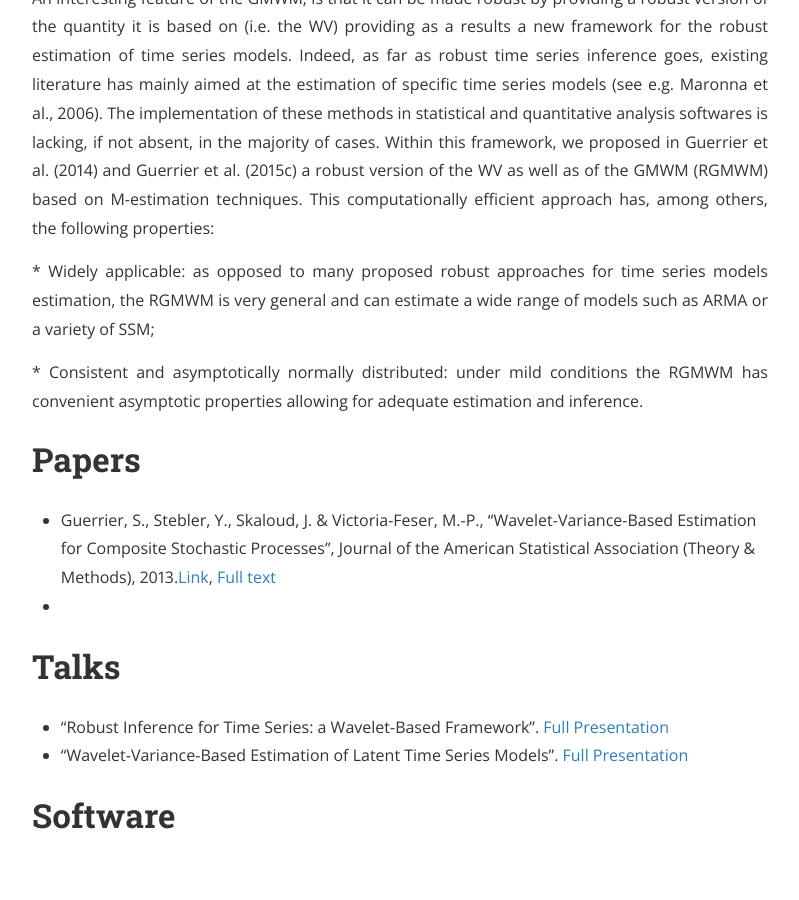
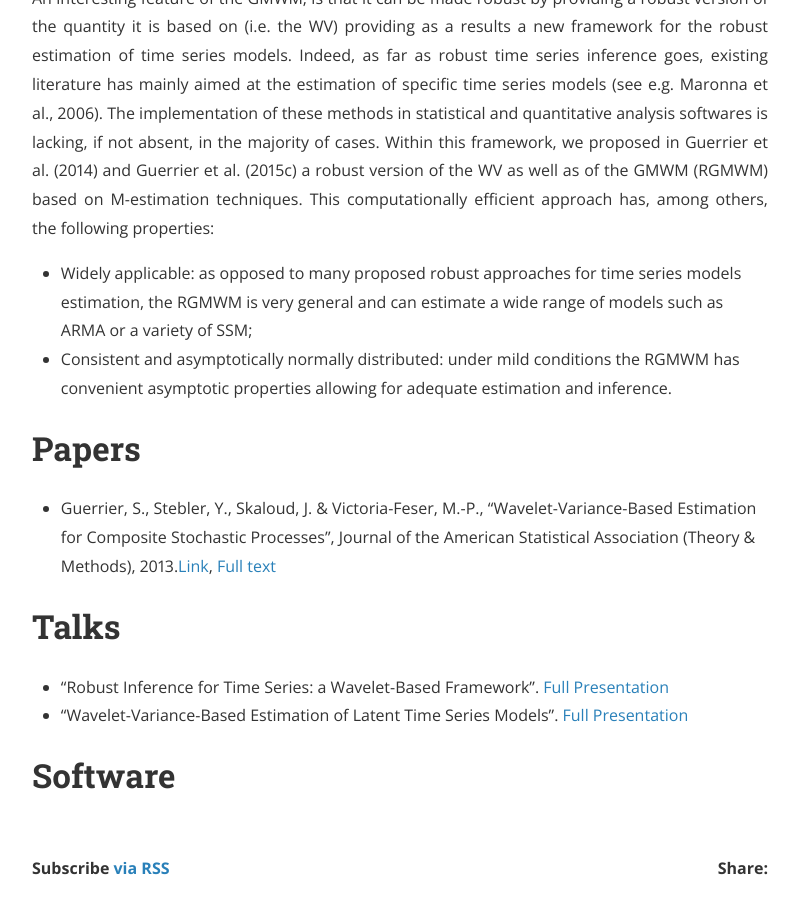
Before and after one commit to SMAC-Group/smac-group.github.io, a Jekyll site: the page built from methods/_posts/2015-11-14-gmwm.markdown, in a window 1280 px wide and 900 px high, scrolled down 1331 px. Shown: the whole window, without its empty margins (240-1039 px from the left). Built offline with Jekyll 4.4.1, drawn with Linux system fonts in a browser that asks for light colours; nearby versions of some CDN libraries; a style sheet for code colours, icons or effects is not loaded.

Commit message:
bullet point intro

```diff
--- a/methods/_posts/2015-11-14-gmwm.markdown
+++ b/methods/_posts/2015-11-14-gmwm.markdown
@@ -22,15 +22,13 @@ This method was originally proposed for the estimation of latent time series mod
 1in many domains such as engineering or natural sciences as well as finance and others (see e.g. Guerrier, 2013 for a detailed discussion on these models). Generally being very complicated and/or computationally intensive to estimate, the GMWM manages to estimate these models by providing a method which, among others, is (i) straightforward to implement, (ii) as computationally efficient as the well-known fast Fourier transform and (iii) has appropriate asymptotic properties.</p>
 <p align="justify">
 An interesting feature of the GMWM, is that it can be made robust by providing a robust version of the quantity it is based on (i.e. the WV) providing as a results a new framework for the robust estimation of time series models. Indeed, as far as robust time series inference goes, existing literature has mainly aimed at the estimation of specific time series models (see e.g. Maronna et al., 2006). The implementation of these methods in statistical and quantitative analysis softwares is lacking, if not absent, in the majority of cases. Within this framework, we proposed in Guerrier et al. (2014) and Guerrier et al. (2015c) a robust version of the WV as well as of the GMWM (RGMWM) based on M-estimation techniques. This computationally efficient approach has, among others, the following properties:</p>
-<p align="justify">
-* Widely applicable: as opposed to many proposed robust approaches for time series models estimation, the RGMWM is very general and can estimate a wide range of models such as ARMA or a variety of SSM;</p>
-<p align="justify">
-* Consistent and asymptotically normally distributed: under mild conditions the RGMWM has convenient asymptotic properties allowing for adequate estimation and inference.</p>
+
+* Widely applicable: as opposed to many proposed robust approaches for time series models estimation, the RGMWM is very general and can estimate a wide range of models such as ARMA or a variety of SSM;
+* Consistent and asymptotically normally distributed: under mild conditions the RGMWM has convenient asymptotic properties allowing for adequate estimation and inference.
 
 # Papers
 
 * Guerrier, S., Stebler, Y., Skaloud, J. & Victoria-Feser, M.-P., “Wavelet-Variance-Based Estimation for Composite Stochastic Processes”, Journal of the American Statistical Association (Theory & Methods), 2013.<span><a href="http://www.tandfonline.com/doi/full/10.1080/01621459.2013.799920">Link</a></span>, [Full text](/assets/pdfs/GMWM.pdf)
-*
 
 # Talks
 
```
